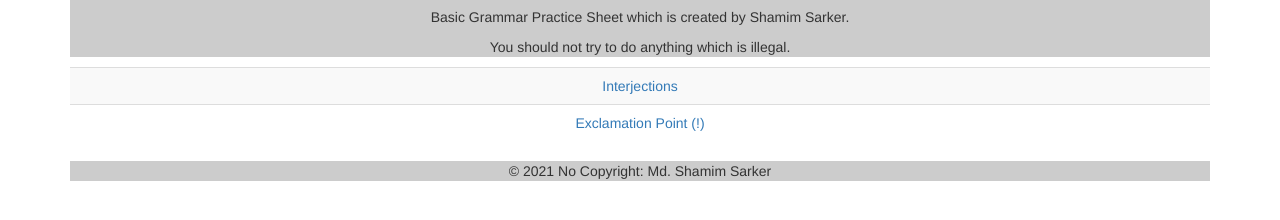
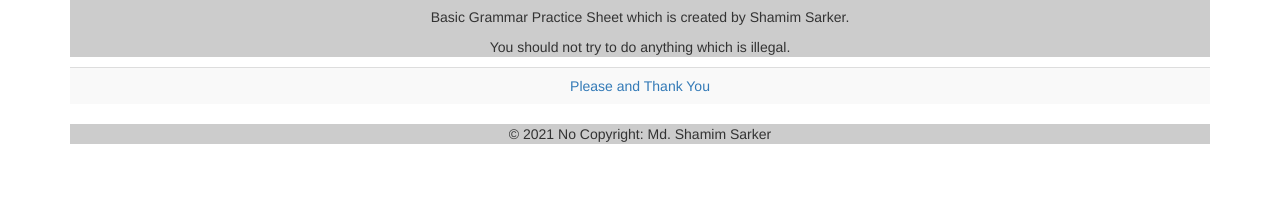
Before and after one commit to ShamimsJava/testsite.github.io, a plain HTML site: page index.htm in a window 1280 px wide. Shown: the part 56-276 px from the top of the page. Drawn offline with nearby package versions, Linux system fonts and the light colour scheme.

Commit message:
Please and Thank You

```diff
--- a/index.htm
+++ b/index.htm
@@ -23,8 +23,8 @@
 	</div>
   <table class="table table-striped">
     <tbody>
-      <tr><td><a href="2.8_Interjections.htm">Interjections<a/></td></tr>
-	  <tr><td><a href="2.9_Exclamation_Point_(!).htm">Exclamation Point (!)<a/></td></tr>
+      <tr><td><a href="2.10_Please_and_Thank_You.htm">Please and Thank You<a/></td></tr>
+
 
     </tbody>
   </table>
```
